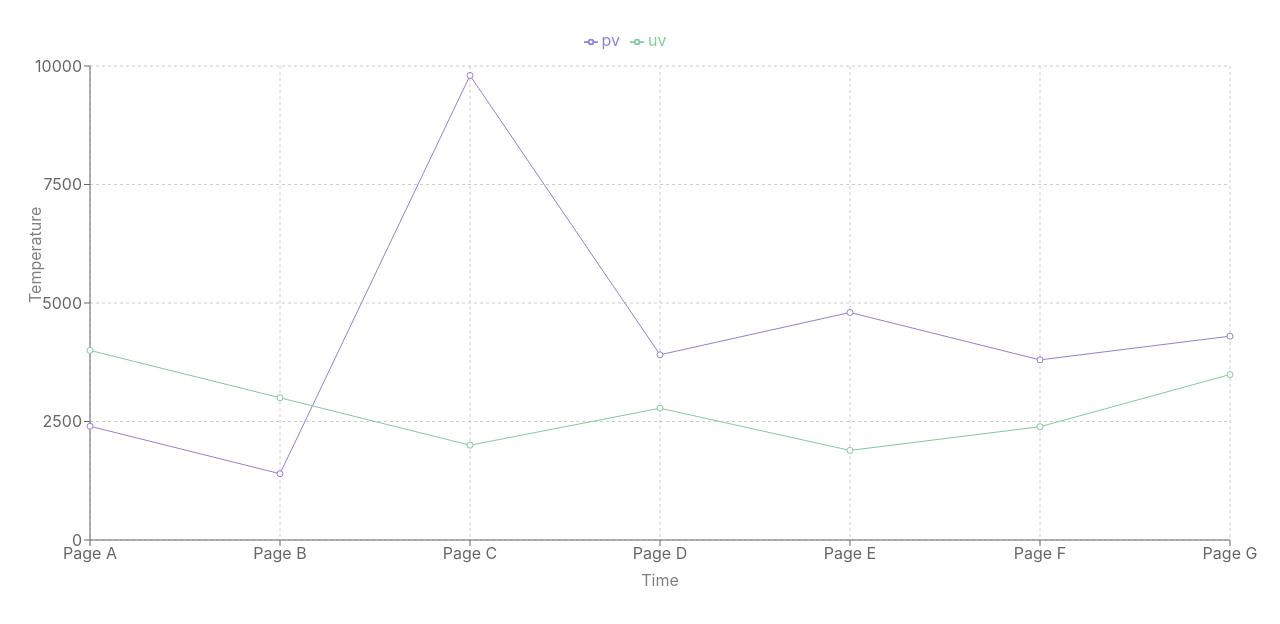
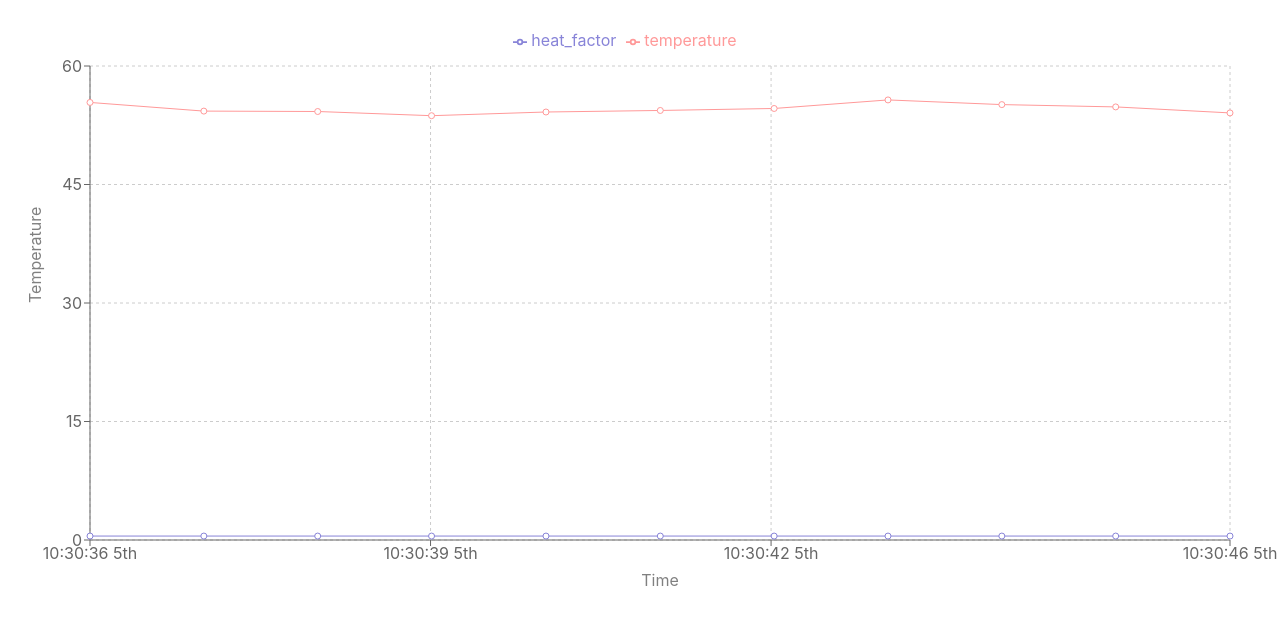
Before and after one commit to chipgarner/Kiln-Controls, a React (Create React App) app: page / in a window 1280 px wide. Shown: the top 624 px of the page. Built offline with nearby package versions, Linux system fonts and the light colour scheme.

Commit message:
Chart is working with temp and heat, heat needs its own y axis

```diff
--- a/package.json
+++ b/package.json
@@ -13,6 +13,7 @@
     "@types/node": "^16.18.12",
     "@types/react": "^18.0.28",
     "@types/react-dom": "^18.0.11",
+    "moment": "^2.29.4",
     "react": "^18.2.0",
     "react-dom": "^18.2.0",
     "react-scripts": "5.0.1",
--- a/src/App.tsx
+++ b/src/App.tsx
@@ -1,6 +1,7 @@
 import React from "react";
 import { LineChart, Line, XAxis, YAxis, CartesianGrid, Tooltip, Legend, ResponsiveContainer } from "recharts";
-import data from "./data";
+import data from "./kiln_data";
+import moment from 'moment';
 
 function App() {
     return (
@@ -10,13 +11,16 @@ function App() {
                 data={data}
                 margin={{ top: 30, right: 50, left: 30, bottom: 30 }} >
                     <CartesianGrid strokeDasharray="3 3" />
-                    <XAxis dataKey="name" label={{ value: 'Time', position: 'bottom'}}/>
+                    <XAxis dataKey="time_ms"
+                           label={{ value: 'Time', position: 'bottom'}}
+                           domain={["dataMin", "dataMax"]}
+                           tickFormatter = {(unixTime) => moment(unixTime).format('HH:mm:ss Do')}
+                           type="number"/>
                     <YAxis label={{ value: 'Temperature', angle: -90, position: 'insideLeft' }}/>
                     <Tooltip />
                     <Legend verticalAlign="top" height={36}/>
-                    <Line type="linear" dataKey="pv" stroke="#8884d8"
-                          activeDot={{ r: 8 }} />
-                    <Line type="linear" dataKey="uv" stroke="#82ca9d" />
+                    <Line type="linear" dataKey="heat_factor" stroke="#8884d8" />
+                    <Line type="linear" dataKey="temperature" stroke="#ff9999" />
             </LineChart>
         </ResponsiveContainer>
     );}
```
Also changed, not shown: 1 other file (tests, documents, lock files or other folders).
